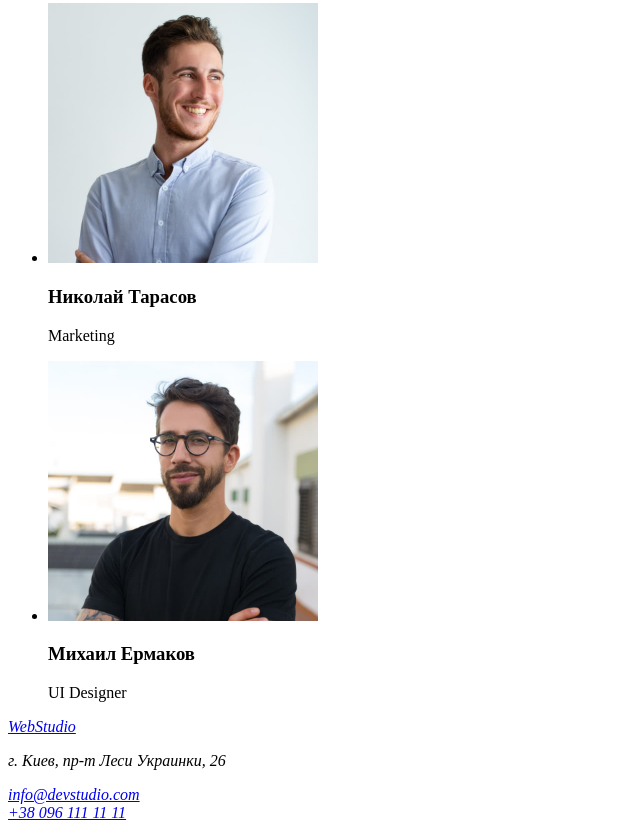
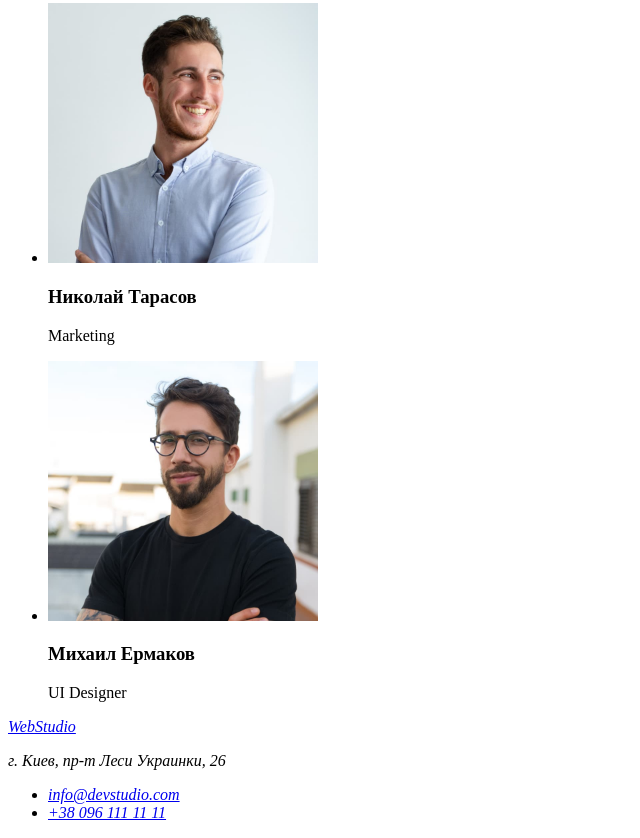
Before and after one commit to Volodymyr1973/goit-markup-hw-01, a plain HTML site: page index.html in a window 1280 px wide. Shown: the part 2333-3171 px from the top of the page, without its empty margins (0-640 px from the left). Drawn offline with Linux system fonts and the light colour scheme.

Commit message:
ul in address

```diff
--- a/index.html
+++ b/index.html
@@ -120,8 +120,10 @@
         <!--Логотип-->
         <a href="/" lang="en"><span>Web</span>Studio</a>
         <p>г. Киев, пр-т Леси Украинки, 26</p>
-        <a href="mailto:info@devstudio.com">info@devstudio.com</a><br />
-        <a href="tel:+380961111111">+38 096 111 11 11</a>
+        <ul>
+          <li><a href="mailto:info@devstudio.com">info@devstudio.com</a></li>
+          <li><a href="tel:+380961111111">+38 096 111 11 11</a></li>
+        </ul>
       </address>
     </footer>
   </body>
```
